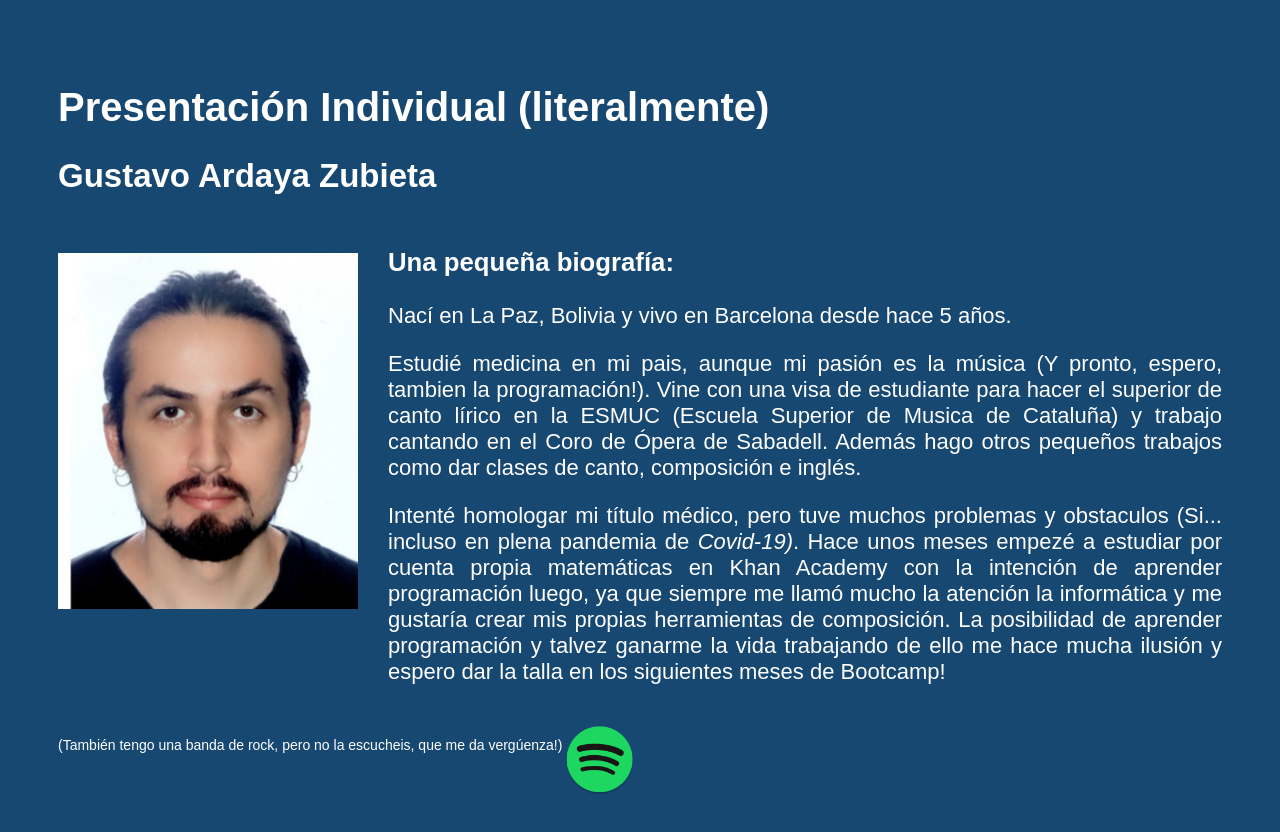
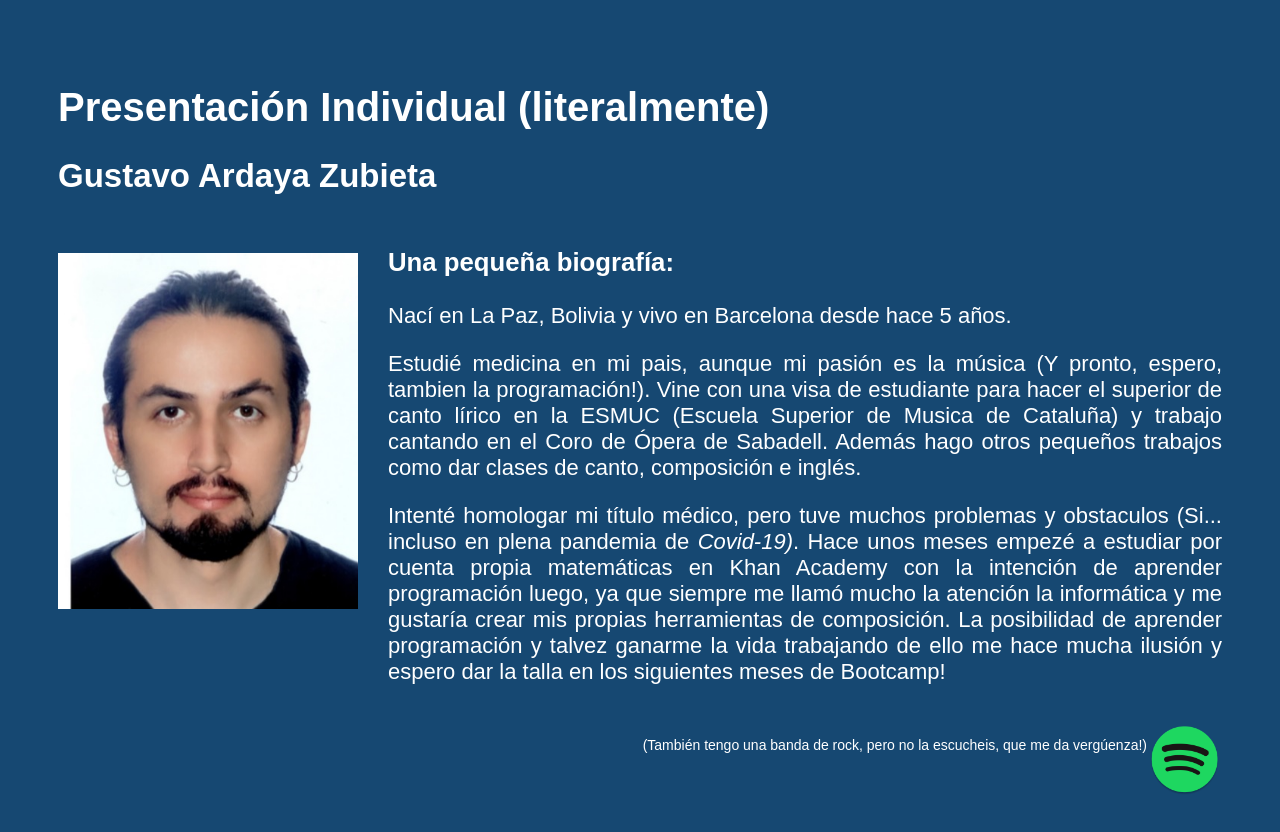
Before and after one commit to GustavoArdaya/Mi-Primera-Web, a plain HTML site: page index.html in a window 1280 px wide. After the commit the page ends 800 px from the top, so only its background shows below. Drawn offline with Linux system fonts and the light colour scheme.

Commit message:
Almoooost there...

```diff
--- a/css/styles.css
+++ b/css/styles.css
@@ -28,7 +28,8 @@ p {
 }
 
 footer {
-    /*position: sticky;*/
+    /*position: fixed;*/
+    float: right;
     bottom: 50px;
     right: 50px;
     margin-bottom: 0px;
```
